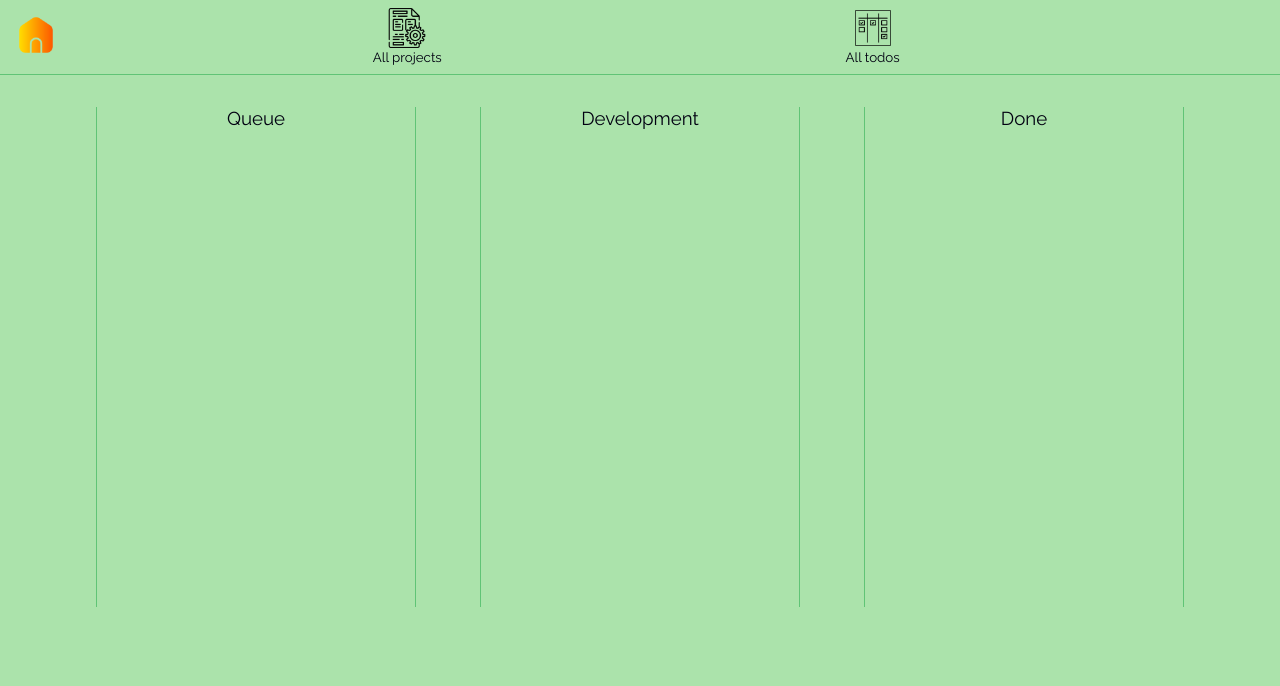
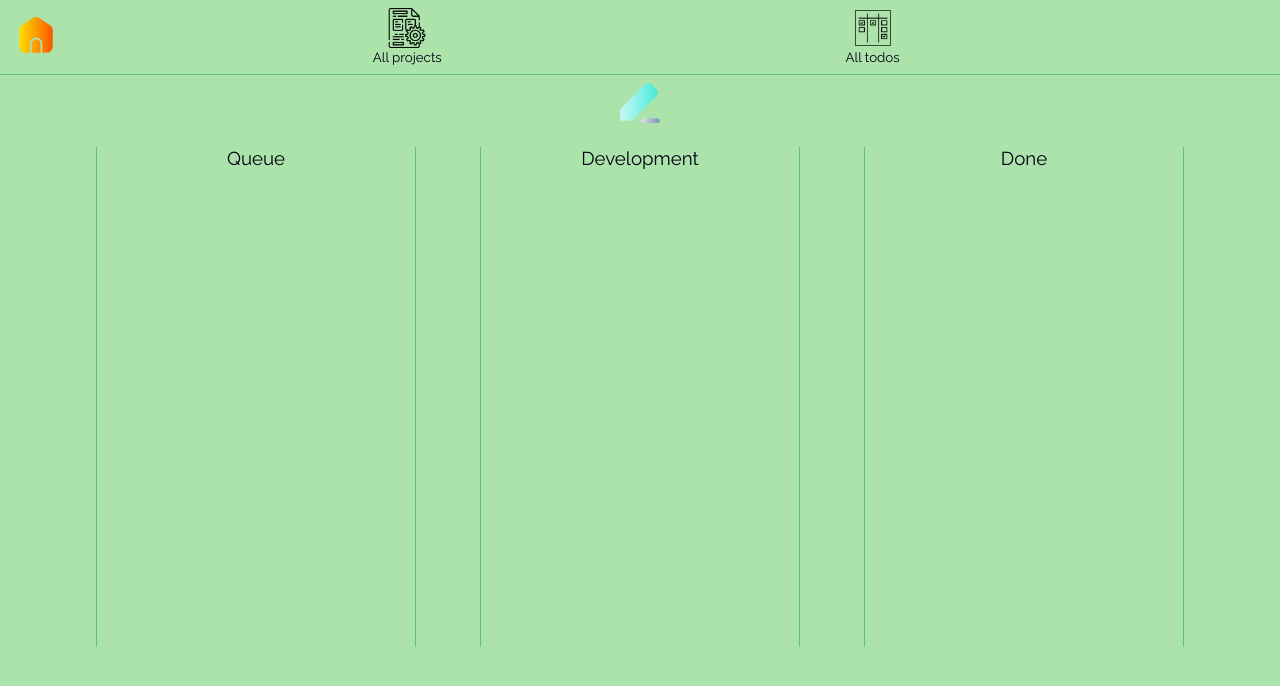
Before and after one commit to Evgenii-Buslaev/entry-test-uptrader, a React (Create React App) app: page /todos in a window 1280 px wide. Shown: the top 686 px of the page. Built offline with nearby package versions, Linux system fonts and the light colour scheme.

Commit message:
added create todo btn

```diff
--- a/src/components/TodoList/TodoList.jsx
+++ b/src/components/TodoList/TodoList.jsx
@@ -2,6 +2,9 @@ import { useSelector } from "react-redux";
 import { useParams } from "react-router-dom";
 
 import TodoItem from "../TodoItem/TodoItem";
+import Button from "../../UI/Button/Button";
+
+import create from "../../assets/icons/create.png";
 import styles from "./TodoList.module.css";
 
 const TodoList = () => {
@@ -18,6 +21,8 @@ const TodoList = () => {
   const { queue, development, done } = todos;
 
   return (
+    <>
+      <Button path={create} alt="create todo" />
       <div className={styles.list}>
         <section className={styles.column}>
           <h3>Queue</h3>
@@ -38,6 +43,7 @@ const TodoList = () => {
           ))}
         </section>
       </div>
+    </>
   );
 };
 
--- a/src/components/TodoList/TodoList.module.css
+++ b/src/components/TodoList/TodoList.module.css
@@ -1,5 +1,9 @@
+/* .create {
+  margin: 0.5rem 0;
+} */
+
 .list {
-  margin: 2rem auto;
+  margin: 1rem 0;
   width: 95vw;
   height: auto;
   display: flex;
```
Lines whose indentation alone changed are shown as unchanged.
